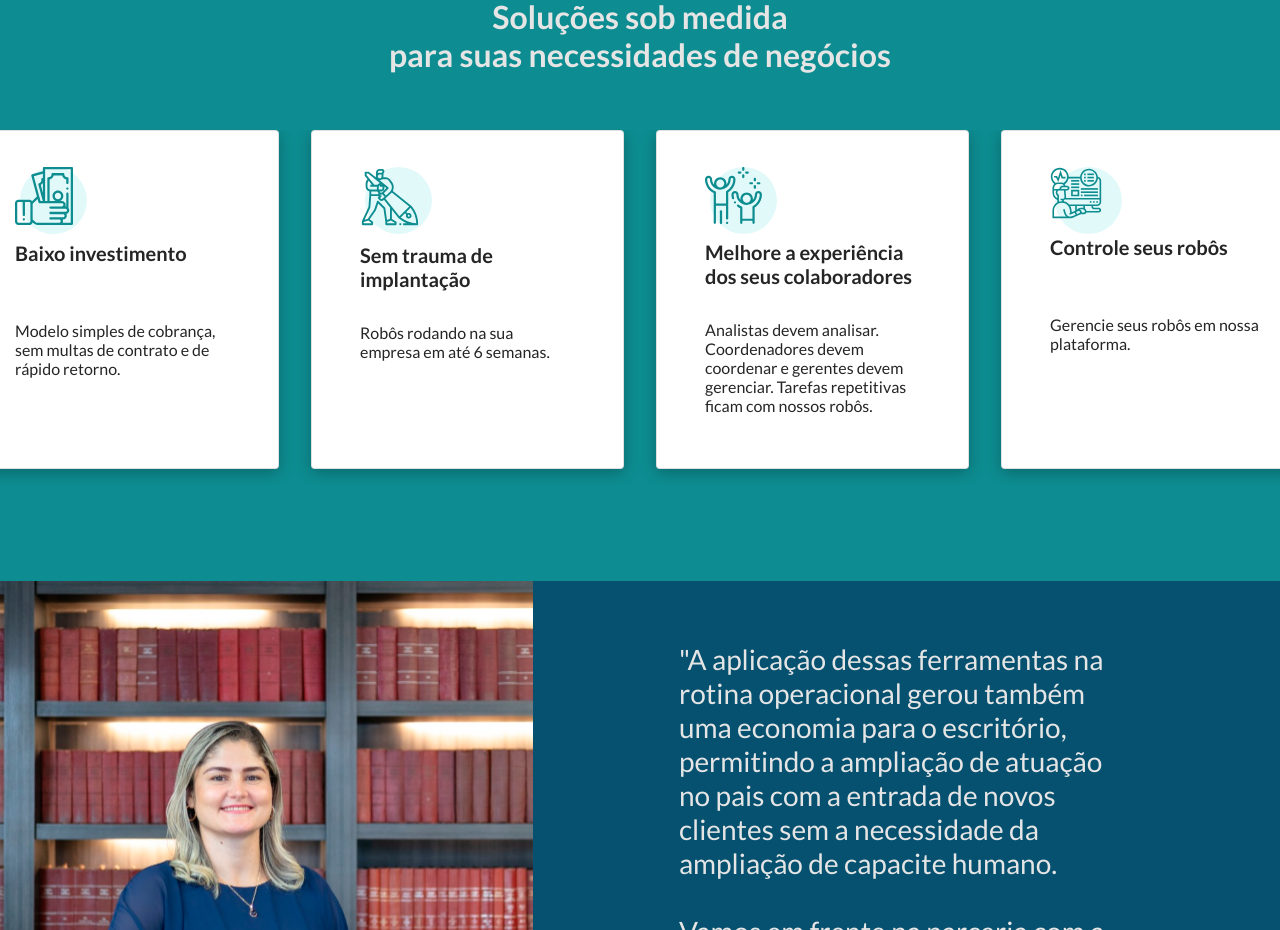
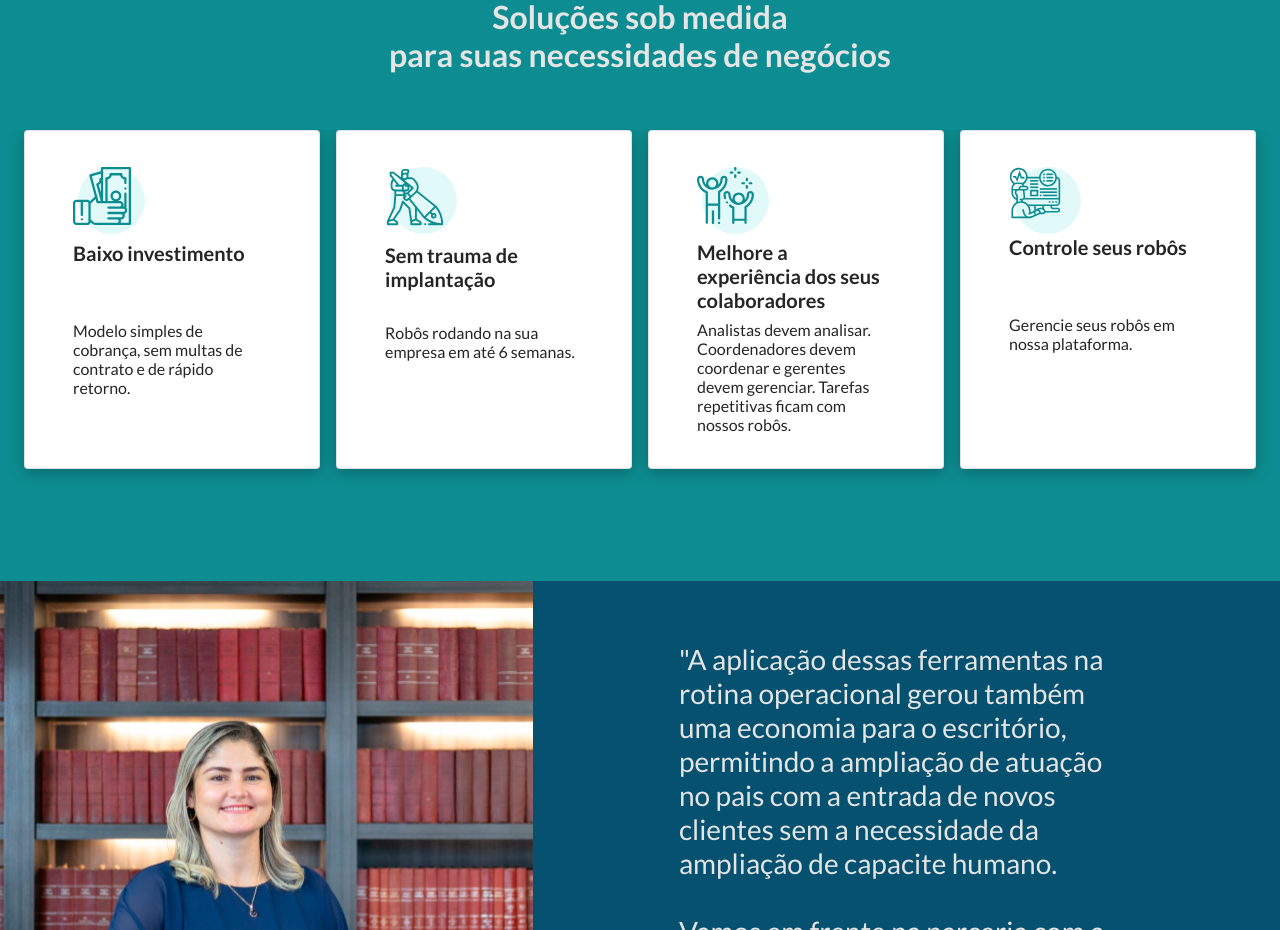
Before and after one commit to luckgoncalves/RPA-Oystr, a React (Create React App) app: page / in a window 1280 px wide. Shown: the part 1360-2290 px from the top of the page. Built offline with nearby package versions, Linux system fonts and the light colour scheme.

Commit message:
ajust cards

```diff
--- a/src/index.css
+++ b/src/index.css
@@ -188,7 +188,8 @@ ul, li {
 .conteiner-card .card {
   height: 339px;
   width: 313px;
-  min-width: 313px !important;
+  min-width: 285px !important;
+  max-width: 313px !important;
 
   box-shadow: 0px 4px 15px rgba(0, 0, 0, 0.25);
 }
--- a/src/pages/Rpa/index.jsx
+++ b/src/pages/Rpa/index.jsx
@@ -137,7 +137,7 @@ function Rpa() {
         </div>
         <div className="conteiner-card d-flex justify-content-start justify-content-xl-center my-5 px-3 mx-auto">
           {cards.map( card =>
-            <div key={card.title} className="card mx-3">
+            <div key={card.title} className="card mx-2">
               <div className="card-body px-5">
                 <div>
                   <div className="elipse-img-card"></div>
```
Also changed, not shown: 10 other files (tests, documents, lock files or other folders).
